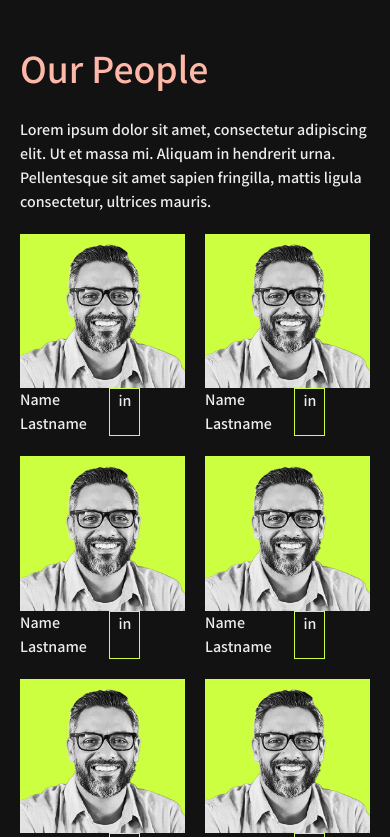
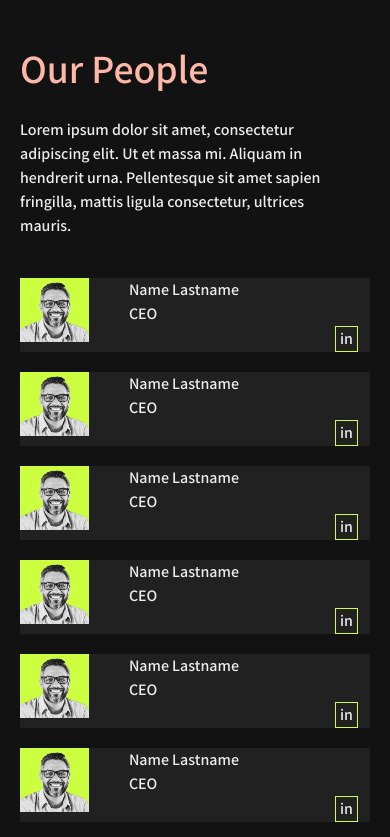
Before and after one commit to zero8dotdev/homepage, a Next.js app: page /about in a window 390 px wide. Shown: the part 2307-3144 px from the top of the page. Built offline with nearby package versions, Linux system fonts and the light colour scheme.

Commit message:
fix : our people design issue fixed. working in all devices

```diff
--- a/src/app/about/page.tsx
+++ b/src/app/about/page.tsx
@@ -220,60 +220,49 @@ const AboutUs = () => {
       </div>
 
       {/* Our People */}
-      <div className="grid gap-5 lg:grid-cols-4 ">
-        <p className="grid-heading-with-primary-color col-span-2 ">
+      <div className="grid gap-5 lg:grid-cols-4">
+        <p className="grid-heading-with-primary-color col-span-2 block ">
           Our People
         </p>
-        <div className="col-span-2 grid place-items-center">
+        <div className="lg:col-span-2 grid place-items-center">
           <p className="text-description  lg:pr-5 ">
             Lorem ipsum dolor sit amet, consectetur adipiscing elit. Ut et massa
             mi. Aliquam in hendrerit urna. Pellentesque sit amet sapien
             fringilla, mattis ligula consectetur, ultrices mauris.
           </p>
         </div>
-        {/* <div className="col-span-1">
-          <Image src="/ourPeople1.png" width={263} height={150} alt="CEO" />
-          <p className="text-description">Name LastName</p>
       </div>
-        <div className="col-span-1">
-          <Image src="/ourPeople1.png" width={263} height={150} alt="CEO" />
-          <p className="text-description">Name LastName</p>
-        </div>
-        <div className="col-span-1">
-          <Image src="/ourPeople1.png" width={263} height={150} alt="CEO" />
-          <p className="text-description">Name LastName</p>
-        </div>
-        <div className="col-span-1">
-          <Image src="/ourPeople1.png" width={263} height={150} alt="CEO" />
-          <p className="text-description">Name LastName</p>
-        </div>
-        <div className="col-span-1">
-          <Image src="/ourPeople1.png" width={263} height={150} alt="CEO" />
-          <p className="text-description">Name LastName</p>
-        </div>
-        <div className="col-span-1">
-          <Image src="/ourPeople1.png" width={263} height={150} alt="CEO" />
-          <p className="text-description">Name LastName</p>
-        </div>
-        <div className="col-span-1">
-          <Image src="/ourPeople1.png" width={263} height={150} alt="CEO" />
-          <p className="text-description">Name LastName</p>
-        </div> */}
+      <div className="grid gap-5 lg:grid-cols-4">
         {ourPeoples.map((el, index) => {
           return (
-            <div key={index} className="col-span-1">
+            <div key={index}>
+              <div className="flex lg:flex-col gap-x-10 bg-charcoal">
+                <div className="inline-block">
                   <Image
+                    alt="team"
                     src={el.photo}
-                width={263}
-                height={150}
-                alt="CEO"
-                className="bg-iconGreen"
+                    width={100}
+                    height={100}
+                    className="bg-iconGreen w-[100px] lg:w-[400px] h-auto"
                   />
-              <div className="flex justify-between text-description max-w-[73%]">
-                <p>{el.fullName}</p>
-                <p className="border border-iconGreen px-2 hover:cursor-pointer">
+                </div>
+                <div className="flex-col w-full text-description">
+                  <div className="lg:flex lg:justify-between">
+                    <p>Name Lastname</p>
+                    <p className="hidden lg:block border border-iconGreen  px-1 ">
                       in
                     </p>
+                  </div>
+                  <div>
+                    <p>CEO</p>
+                  </div>
+                  <div className="lg:hidden w-[95%] flex justify-between items-center ">
+                    <div></div> {/* Empty div to push "in" to the end */}
+                    <p className="border border-iconGreen inline-block px-1 ">
+                      in
+                    </p>
+                  </div>
+                </div>
               </div>
             </div>
           );
```
Lines whose indentation alone changed are shown as unchanged.
